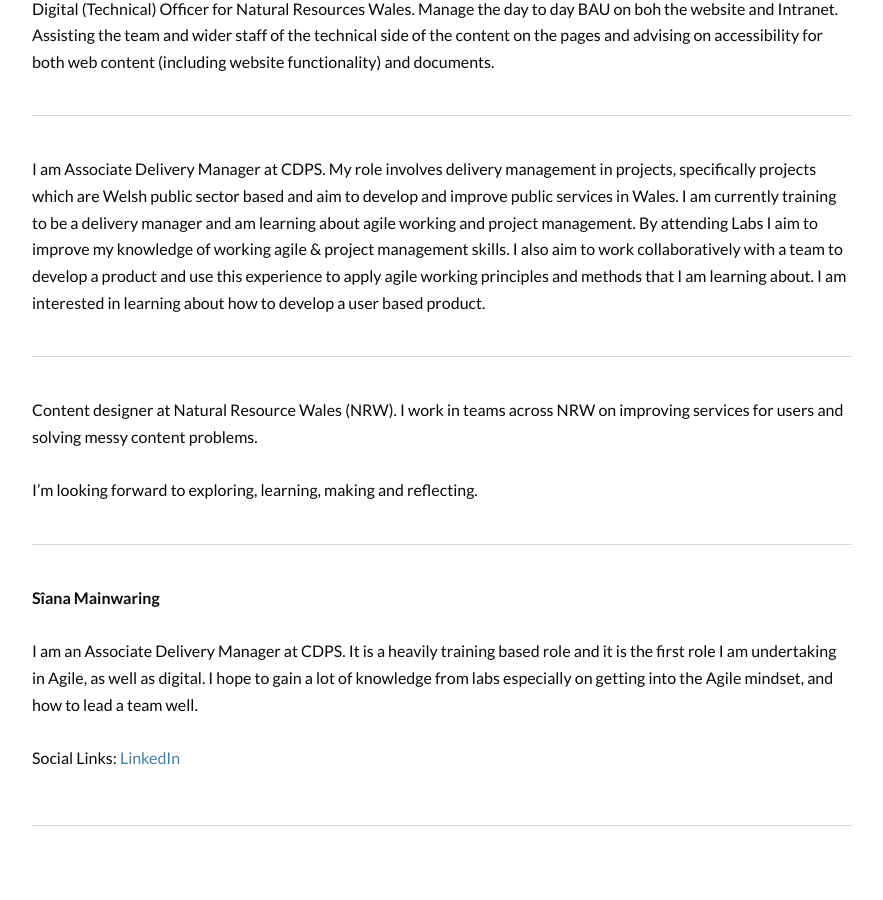
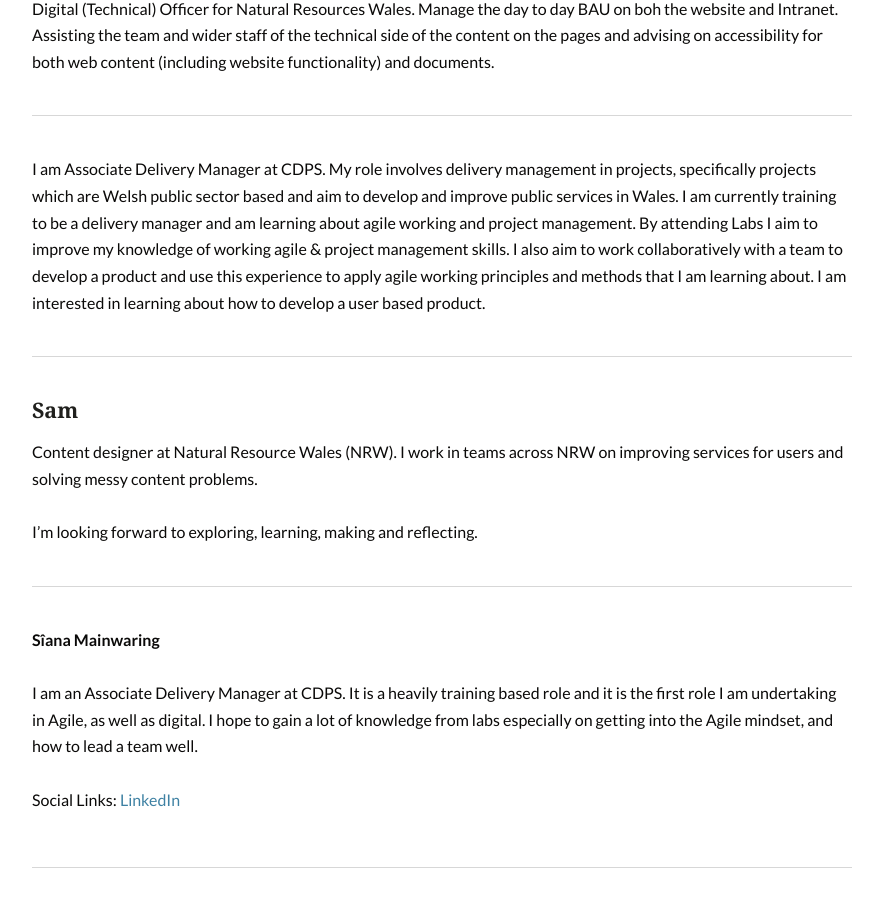
Before and after one commit to nrw-lab/nrw-lab.github.io, a Jekyll site: the page built from en/team/index.md, in a window 1280 px wide and 900 px high, scrolled down 2218 px. Shown: the whole window, without its empty margins (198-1081 px from the left). Built offline with Jekyll 4.4.1, drawn with Linux system fonts in a browser that asks for light colours; before the commit the page ends 3076 px from its top, so only the background shows below that.

Commit message:
Update sam.md

```diff
--- a/en/team/_members/sam.md
+++ b/en/team/_members/sam.md
@@ -1,3 +1,5 @@
+### Sam
+
 Content designer at Natural Resource Wales (NRW). I work in teams across NRW on improving services for users and solving messy content problems.
 
 I'm looking forward to exploring, learning, making and reflecting.
```
